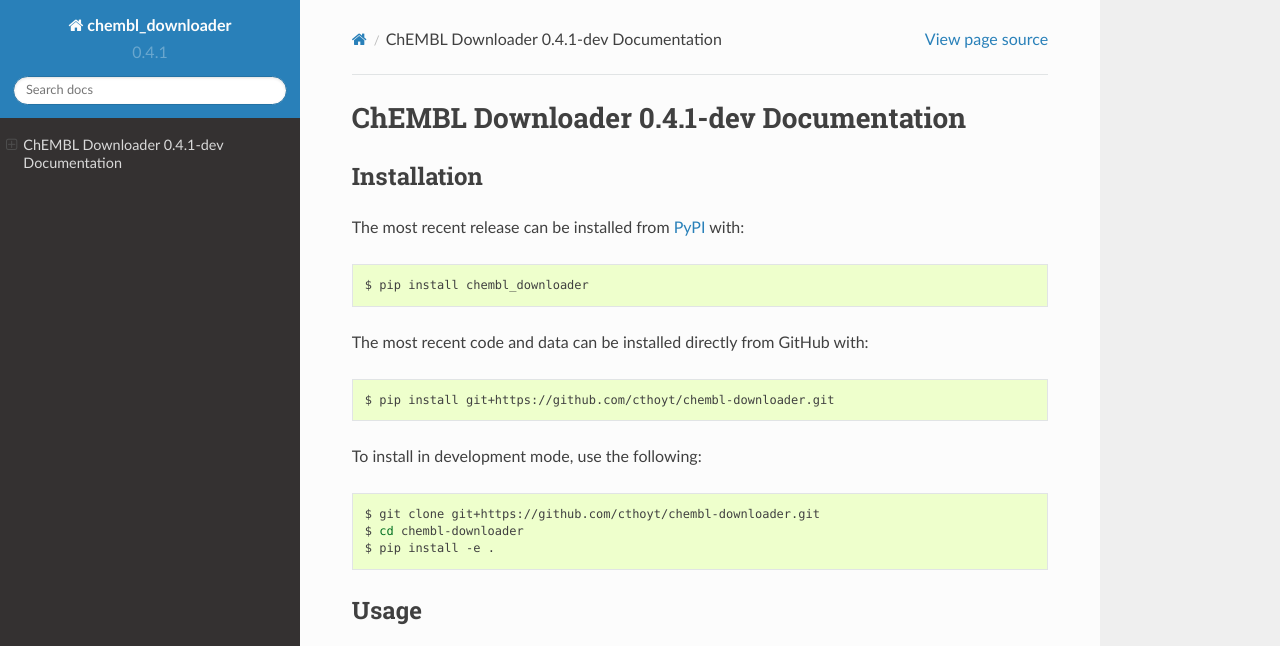
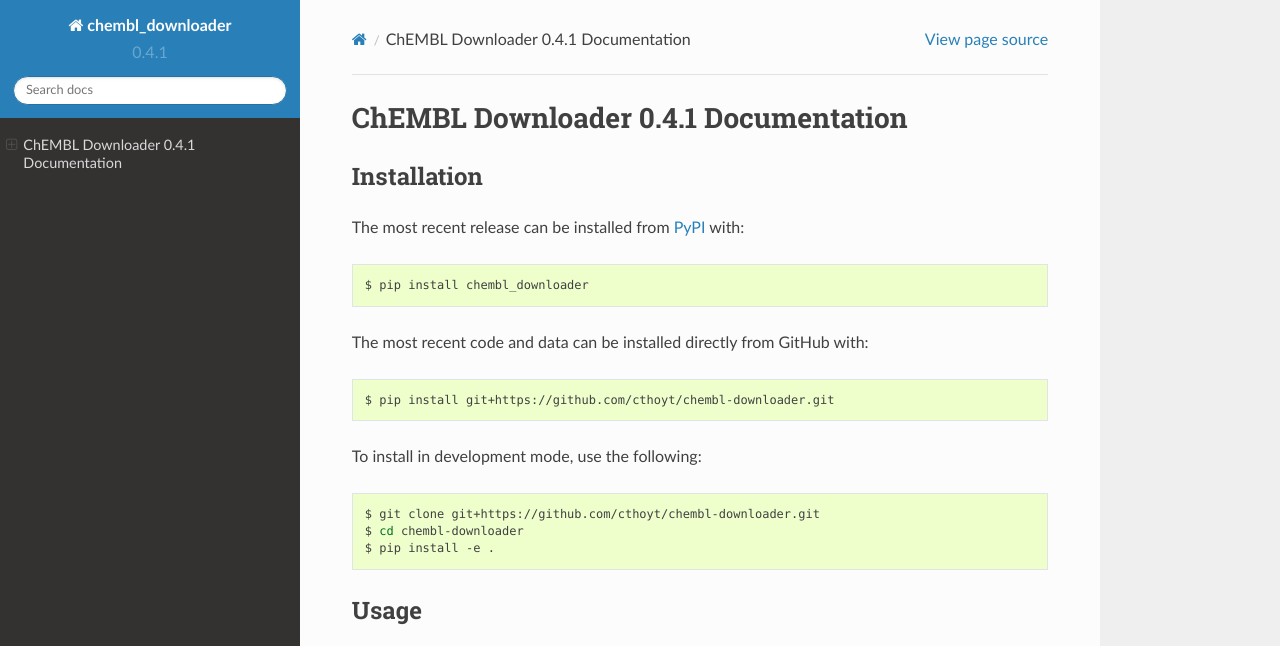
Before and after one commit to cthoyt/chembl-downloader, a Sphinx documentation site: the page built from docs/source/index.rst, in a window 1280 px wide and 1212 px high, cut to the strip 0-646 px from the top of the window. Built offline with Sphinx 7.4.7 and the Read the Docs theme 2.0.0, drawn with Linux system fonts in a browser that asks for light colours.

Commit message:
Bump version: 0.4.1-dev → 0.4.1

```diff
--- a/docs/source/conf.py
+++ b/docs/source/conf.py
@@ -27,7 +27,7 @@
 author = "Charles Tapley Hoyt"
 
 # The full version, including alpha/beta/rc tags.
-release = "0.4.1-dev"
+release = "0.4.1"
 
 # The short X.Y version.
 parsed_version = re.match(
--- a/setup.cfg
+++ b/setup.cfg
@@ -4,7 +4,7 @@
 # Configuring setup()
 [metadata]
 name = chembl_downloader
-version = 0.4.1-dev
+version = 0.4.1
 description = Reproducibly download, open, parse, and query ChEMBL
 long_description = file: README.md
 long_description_content_type = text/markdown
```
Also changed, not shown: .bumpversion.cfg.
